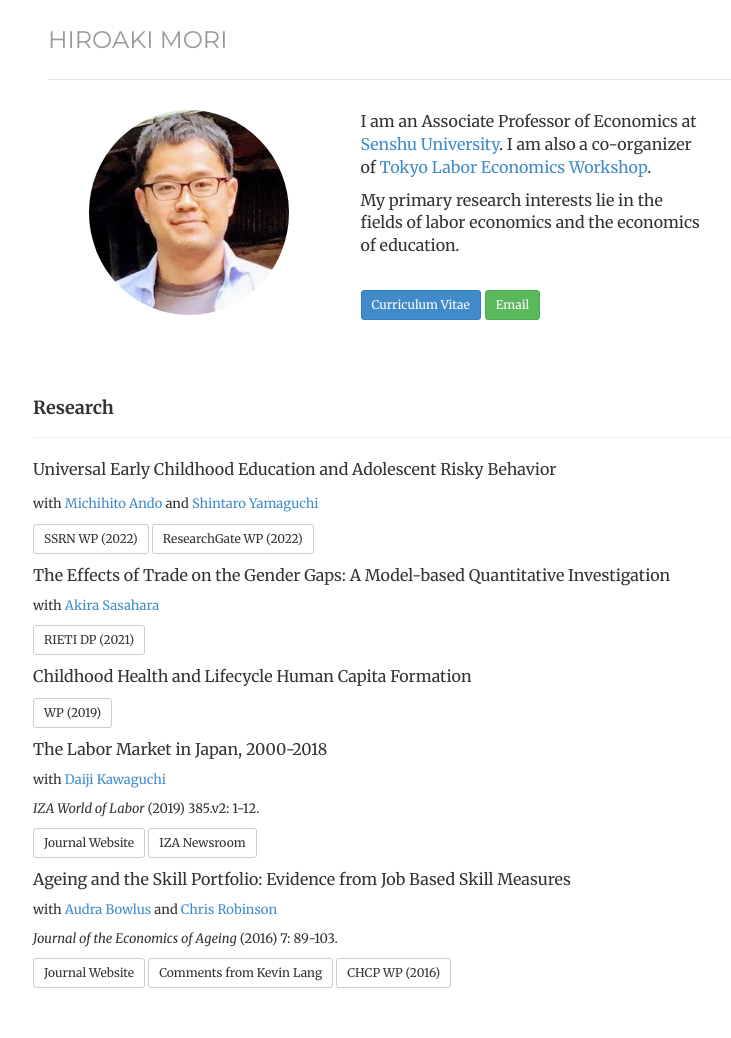
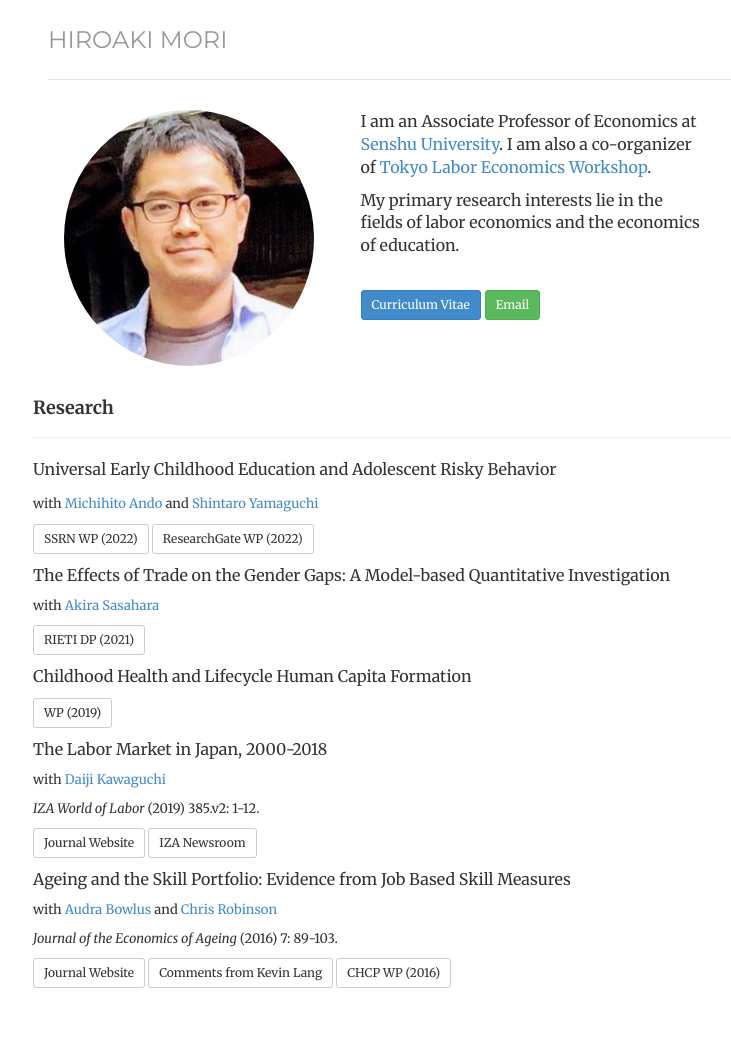
Before and after one commit to morihiroaki/morihiroaki.github.io, a Jekyll site: the page built from index.html, in a window 1280 px wide. Shown: the whole page, without its empty margins (232-963 px from the left). Built offline with Jekyll 4.4.1, drawn with Linux system fonts in a browser that asks for light colours.

Commit message:
Update index.html

```diff
--- a/index.html
+++ b/index.html
@@ -10,7 +10,7 @@
 
 <div class="box text-center">
 <div class='col-sm-5 text-center'>
-<img  class="img-circle avatar" width="200" alt="Hiro Mori" src="files/portrait2.jpg">
+<img  class="img-circle avatar" width="250" alt="Hiro Mori" src="files/portrait2.jpg">
 </div>
 </div>
 
```
